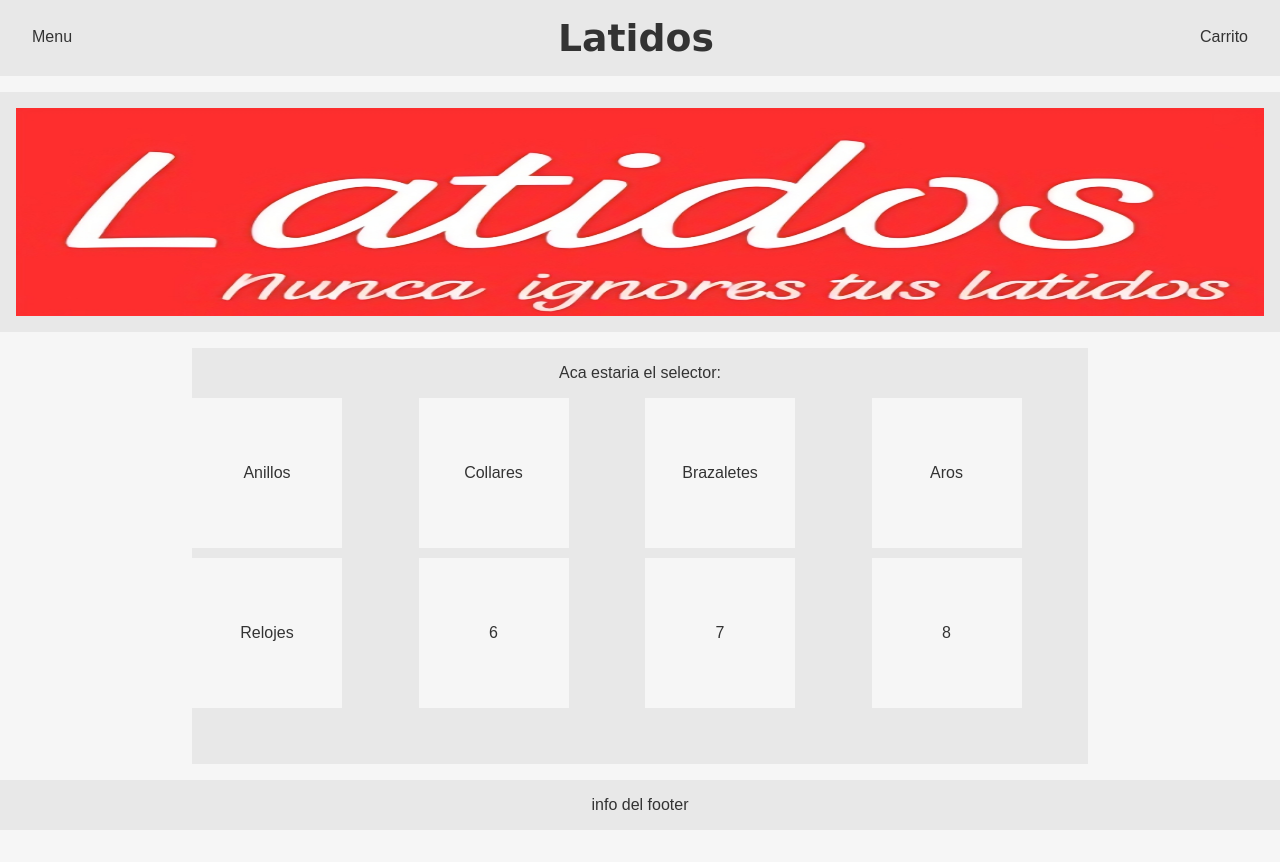
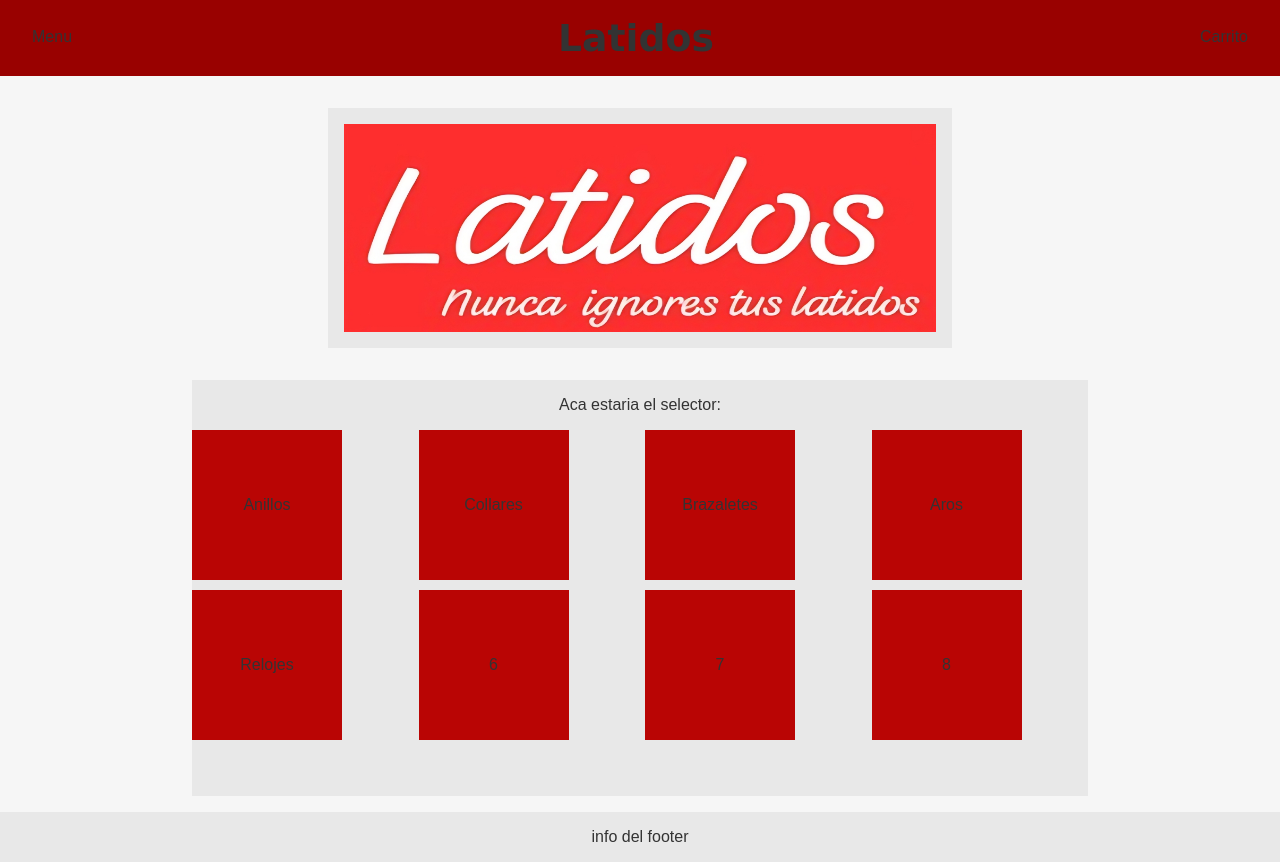
Before and after one commit to valentino-moyano/repositorio, a plain HTML site: page entregable/index.html in a window 1280 px wide. Before the commit the page ends 830 px from the top, so only its background shows below. Drawn offline with Linux system fonts and the light colour scheme.

Commit message:
testeo para colores

```diff
--- a/entregable/style.css
+++ b/entregable/style.css
@@ -24,6 +24,55 @@ body {
     background-color: var(--color1);
 }
 
+header {
+    display: flex;
+    flex-direction: column; /* Permite al contenido vertical */
+    align-items: center; /* Centra el contenido horizontalmente */
+    justify-content: center; /* Opcional: centra el contenido verticalmente */
+    height: auto; /* Ajusta la altura automáticamente en función del contenido */
+}
+
+/* Estilo para la imagen */
+.imgPromocional {
+    max-width: 70%; /* Ajusta el tamaño máximo de la imagen al 70% del contenedor */
+    height: auto; /* Mantiene la relación de aspecto de la imagen */
+    display: block; /* Asegura que la imagen no tenga espacio adicional debajo */
+    margin: 0 auto; /* Centra la imagen horizontalmente */
+}
+
+/* Mobile-first design */
+/* Ajustes generales para pantallas pequeñas */
+header {
+    padding: 0.5rem; /* Menos relleno en pantallas pequeñas */
+}
+
+.imgPromocional {
+    max-width: 80%; /* Mayor flexibilidad en pantallas pequeñas */
+}
+
+/* Media query para tablets */
+@media screen and (min-width: 600px) {
+    header {
+        padding: 1rem; /* Más relleno en pantallas medianas */
+    }
+
+    .imgPromocional {
+        max-width: 75%; /* Ajuste para pantallas medianas */
+    }
+}
+
+/* Media query para desktops */
+@media screen and (min-width: 1024px) {
+    header {
+        padding: 1rem; /* Mantiene el relleno en pantallas grandes */
+    }
+
+    .imgPromocional {
+        max-width: 50%; /* Ajusta para pantallas grandes */
+    }
+}
+
+
 .text {
     color: var(--color3);
     font-family: "Montserrat", sans-serif;
@@ -47,7 +96,7 @@ body {
     padding: 1rem;
     margin-bottom: 1rem;
 
-    background-color: var(--color2);
+    background-color: var(--color4);
 }
 
 .nav h1 {
@@ -104,7 +153,7 @@ body {
     justify-content: center;
     align-items: center;
 
-    background-color: var(--color1);
+    background-color: var(--color5);
     aspect-ratio: 1 / 1; /* Mantén la relación de aspecto cuadrada */
     width: 100%; /* El ancho se ajusta automáticamente */
     max-width: 150px; /* Tamaño máximo para evitar que los elementos crezcan demasiado */
@@ -112,9 +161,10 @@ body {
 }
 
 .gridItem:hover {
+    background-color: var(--color4);
     cursor: pointer;
-    opacity: 70%;
-    scale: 1.01;
+    opacity: 130%;
+    scale: 1.06;
 }
 
 .footer {
```
